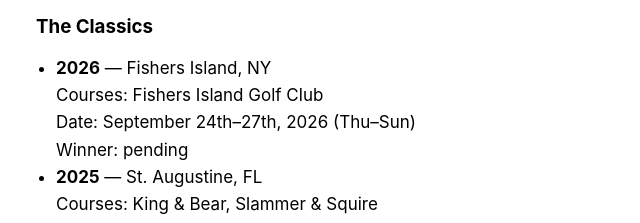
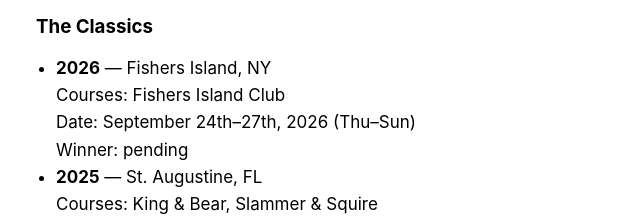
Before and after one commit to weinbergjordan-maker/sjoc-golf-site, a plain HTML site: page index.html in a window 1280 px wide. Shown: the part 544-767 px from the top of the page, 304-944 px from the left. Drawn offline with Linux system fonts and the light colour scheme.

Commit message:
Update index.html

```diff
--- a/index.html
+++ b/index.html
@@ -143,7 +143,7 @@
     <ul style="text-align:left; font-size:17px; line-height:1.6; padding-left:20px;">
       <li>
         <strong>2026</strong> — Fishers Island, NY<br>
-        Courses: Fishers Island Golf Club<br>
+        Courses: Fishers Island Club<br>
         Date: September 24th–27th, 2026 (Thu–Sun)<br>
         Winner: pending<br>
       </li>
```
